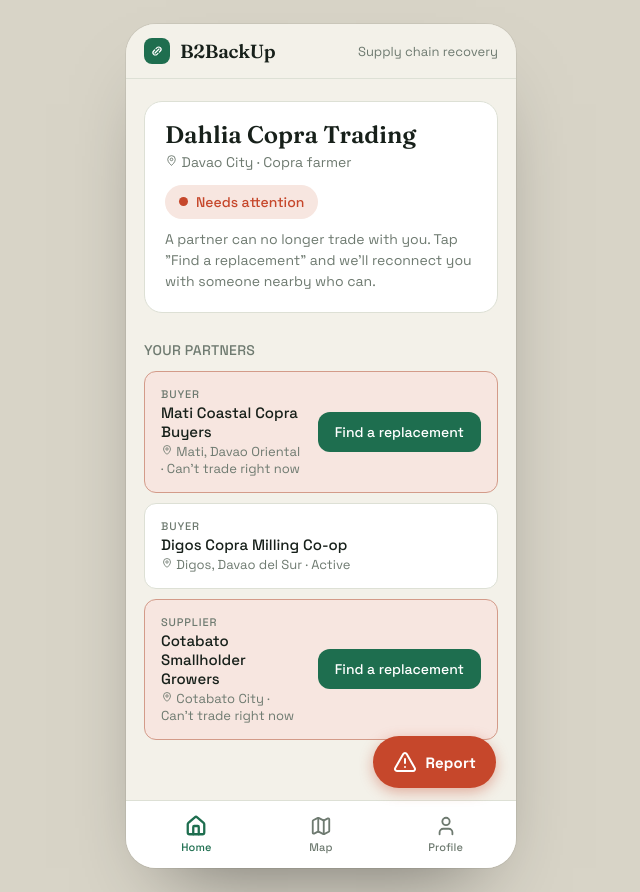
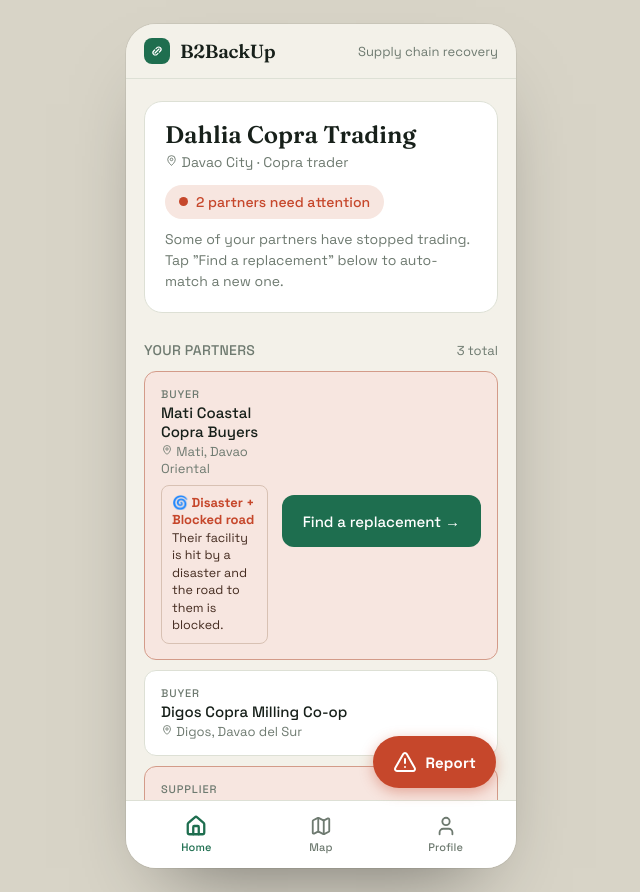
Before and after one commit to DominceAseberos/B2BackUp, a React (Vite) app: page /sme in a window 1280 px wide. Shown: the whole page, without its empty margins (319-959 px from the left). Built offline with nearby package versions, Linux system fonts and the light colour scheme.

Commit message:
feat: HomeScreen shows reason why each partner is disrupted (disaster, blocked road, or both)

```diff
--- a/src/features/HomeScreen.tsx
+++ b/src/features/HomeScreen.tsx
@@ -11,6 +11,44 @@ function isDisrupted(partner: Partner): boolean {
   return partner.disasterStatus === "affected" || partner.routeStatus === "blocked";
 }
 
+/** Human-readable reason why this partner can't trade right now. */
+function disruptionReason(partner: Partner): { label: string; icon: string; detail: string } {
+  const both = partner.disasterStatus === "affected" && partner.routeStatus === "blocked";
+  if (both) {
+    return {
+      icon: "🌀",
+      label: "Disaster + Blocked road",
+      detail: "Their facility is hit by a disaster and the road to them is blocked.",
+    };
+  }
+  if (partner.disasterStatus === "affected") {
+    return {
+      icon: "🌪️",
+      label: "Disaster-affected",
+      detail: "Their business has been directly impacted by a natural disaster and cannot operate.",
+    };
+  }
+  if (partner.routeStatus === "blocked") {
+    return {
+      icon: "🚧",
+      label: "Road blocked",
+      detail: "The route to this partner is blocked — deliveries and pickups cannot get through.",
+    };
+  }
+  return { icon: "⚠️", label: "Unavailable", detail: "This partner has temporarily stopped trading." };
+}
+
+/** Status for active partners (at_risk or normal) */
+function activeStatusBadge(partner: Partner): { label: string; cls: string } | null {
+  if (partner.disasterStatus === "at_risk") {
+    return { label: "⚠ At risk", cls: "badge badge--warn" };
+  }
+  if (partner.routeStatus === "limited") {
+    return { label: "Limited route", cls: "badge badge--warn" };
+  }
+  return null;
+}
+
 /** Plain home screen: your business, your partners, and one clear action. */
 export function HomeScreen({ business, onFix }: HomeScreenProps) {
   const partners = business.currentPartners;
@@ -19,51 +57,84 @@ export function HomeScreen({ business, onFix }: HomeScreenProps) {
 
   return (
     <div className="shell">
+      {/* Hero card */}
       <div className="home-hero">
         <div className="home-hero__name">{business.name}</div>
         <div className="home-hero__loc">
-          <PinIcon size={13} /> {business.location.name} · Copra farmer
+          <PinIcon size={13} /> {business.location.name} · Copra trader
         </div>
         <span className={`status-pill ${allWell ? "status-pill--ok" : "status-pill--alert"}`}>
-          {allWell ? "Operating normally" : "Needs attention"}
+          {allWell ? "✓ Operating normally" : `${disrupted.length} partner${disrupted.length > 1 ? "s" : ""} need attention`}
         </span>
         <p className="explainer">
           {allWell
-            ? "Your buyers and suppliers are all active. If a storm cuts one off, tap Report a problem and we'll find you a replacement fast."
-            : `A partner can no longer trade with you. Tap "Find a replacement" and we'll reconnect you with someone nearby who can.`}
+            ? "All your buyers and suppliers are active. If a storm cuts one off, tap the Report button — we'll find a replacement instantly."
+            : `${disrupted.length === 1 ? "One of your partners has" : "Some of your partners have"} stopped trading. Tap "Find a replacement" below to auto-match a new one.`}
         </p>
       </div>
 
+      {/* Partner list */}
       <div className="section">
         <div className="section__label">
           <h2>Your partners</h2>
+          <span className="section__count">{partners.length} total</span>
         </div>
+
         {partners.map((partner) => {
           const down = isDisrupted(partner);
+          const reason = down ? disruptionReason(partner) : null;
+          const warn = !down ? activeStatusBadge(partner) : null;
+
           return (
             <div key={partner.id} className={`chain__node${down ? " chain__node--alert" : ""}`}>
               <div className="chain__body">
                 <div className="chain__role">{ROLE_LABEL[partner.role]}</div>
                 <div className="chain__name">{partner.name}</div>
                 <div className="chain__meta">
-                  <PinIcon size={12} /> {partner.location.name} ·{" "}
-                  {down ? "Can't trade right now" : "Active"}
+                  <PinIcon size={12} /> {partner.location.name}
                 </div>
+
+                {/* Reason why — shown only for disrupted partners */}
+                {reason && (
+                  <div style={{
+                    marginTop: 8,
+                    padding: "8px 10px",
+                    borderRadius: 8,
+                    background: "var(--alert-tint)",
+                    border: "1px solid color-mix(in srgb, var(--alert) 20%, var(--hair))",
+                  }}>
+                    <div style={{ fontWeight: 600, fontSize: 13, color: "var(--alert)", marginBottom: 2 }}>
+                      {reason.icon} {reason.label}
+                    </div>
+                    <div style={{ fontSize: 12.5, color: "color-mix(in srgb, var(--ink) 75%, var(--alert))", lineHeight: 1.4 }}>
+                      {reason.detail}
+                    </div>
+                  </div>
+                )}
+
+                {/* At-risk warning for still-active partners */}
+                {warn && (
+                  <span className={warn.cls} style={{ marginTop: 6, display: "inline-flex" }}>
+                    {warn.label}
+                  </span>
+                )}
               </div>
-              {down ? (
-                <button
-                  type="button"
-                  className="btn btn--primary btn--sm"
-                  onClick={() => onFix(partner)}
-                >
-                  Find a replacement
-                </button>
-              ) : null}
+
+              {down && (
+                <div style={{ marginTop: 12 }}>
+                  <button
+                    type="button"
+                    className="btn btn--primary btn--block"
+                    onClick={() => onFix(partner)}
+                  >
+                    Find a replacement →
+                  </button>
+                </div>
+              )}
             </div>
           );
         })}
       </div>
-
     </div>
   );
 }
```
